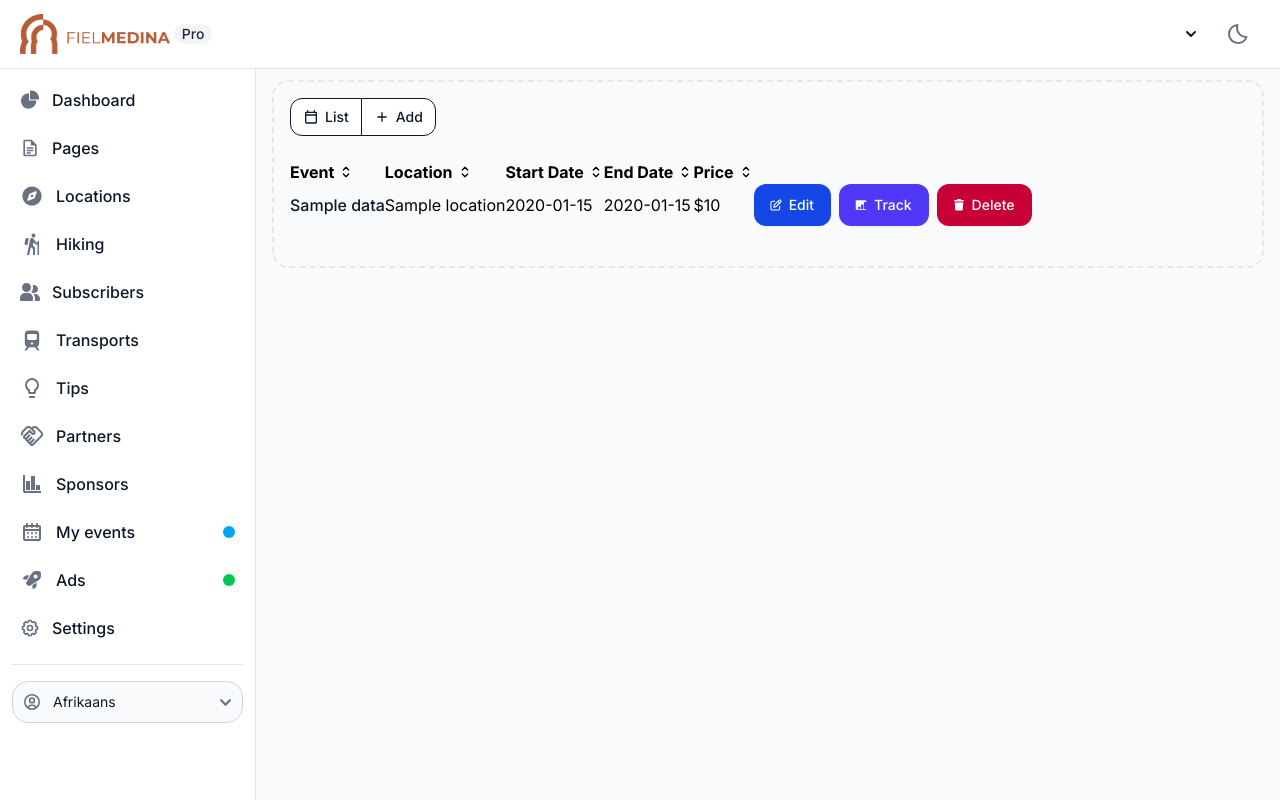
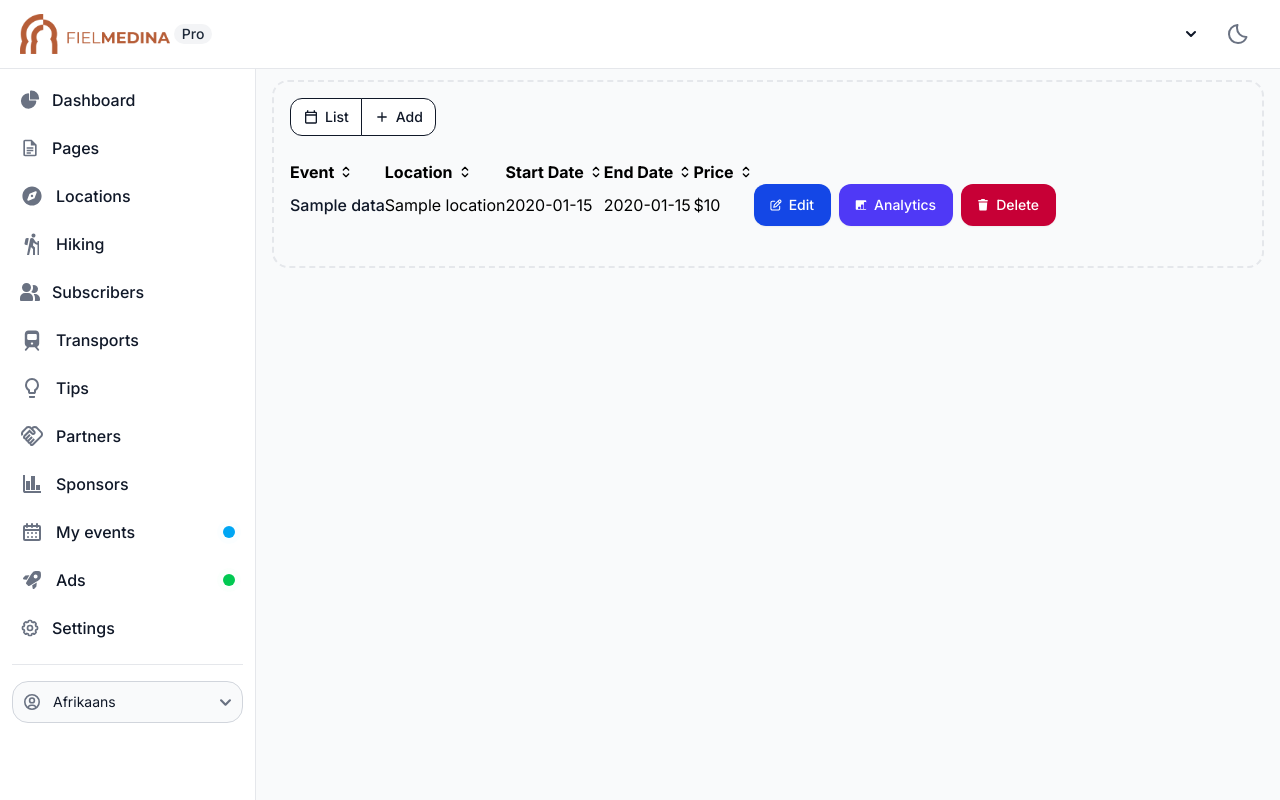
Before and after one commit to akenore/FielMedinaAPI, a Django app: template guard/templates/guard/views/events/list.html in a window 1280 px wide. Run offline with Django 5.2, Linux system fonts and the light colour scheme; the template is opened without the code that fills it: most values are stand-ins (such as "Sample title", 1, 10 or a date in 2020); some libraries are stand-ins or nearby versions.

Commit message:
feat: Rename "Track" to "Analytics" in ad and event lists and add French translations for various terms.

```diff
--- a/guard/templates/guard/views/ads/list.html
+++ b/guard/templates/guard/views/ads/list.html
@@ -110,7 +110,7 @@
                                <svg class="w-3.5 h-3.5 me-1.5 -ms-0.5" aria-hidden="true" xmlns="http://www.w3.org/2000/svg" width="24" height="24" fill="currentColor" viewBox="0 0 24 24">
                                    <path fill-rule="evenodd" d="M4 4a1 1 0 0 0-1 1v14a1 1 0 0 0 1 1h16a1 1 0 0 0 1-1V5a1 1 0 0 0-1-1H4Zm3 12a1 1 0 0 1 1-1h2a1 1 0 0 1 1 1v2a1 1 0 0 1-1 1H8a1 1 0 0 1-1-1v-2Zm5-4a1 1 0 0 1 1-1h2a1 1 0 0 1 1 1v6a1 1 0 0 1-1 1h-2a1 1 0 0 1-1-1v-6Zm5-4a1 1 0 0 1 1-1h2a1 1 0 0 1 1 1v10a1 1 0 0 1-1 1h-2a1 1 0 0 1-1-1V9Z" clip-rule="evenodd"/>
                                </svg>
-                               {% trans "Track" %}
+                               {% trans "Analytics" %}
                            </a>
                            {% endif %}
                            <button data-modal-target="confirm-modal{{ ad.id }}" data-modal-toggle="confirm-modal{{ ad.id }}" class="inline-flex items-center text-white bg-danger box-border border border-transparent hover:bg-danger-strong focus:ring-4 focus:ring-danger-medium shadow-xs font-medium leading-5 rounded-base text-sm px-4 py-2.5 focus:outline-none">
--- a/guard/templates/guard/views/events/list.html
+++ b/guard/templates/guard/views/events/list.html
@@ -84,7 +84,7 @@
                                <svg class="w-3.5 h-3.5 me-1.5 -ms-0.5" aria-hidden="true" xmlns="http://www.w3.org/2000/svg" width="24" height="24" fill="currentColor" viewBox="0 0 24 24">
                                    <path fill-rule="evenodd" d="M4 4a1 1 0 0 0-1 1v14a1 1 0 0 0 1 1h16a1 1 0 0 0 1-1V5a1 1 0 0 0-1-1H4Zm3 12a1 1 0 0 1 1-1h2a1 1 0 0 1 1 1v2a1 1 0 0 1-1 1H8a1 1 0 0 1-1-1v-2Zm5-4a1 1 0 0 1 1-1h2a1 1 0 0 1 1 1v6a1 1 0 0 1-1 1h-2a1 1 0 0 1-1-1v-6Zm5-4a1 1 0 0 1 1-1h2a1 1 0 0 1 1 1v10a1 1 0 0 1-1 1h-2a1 1 0 0 1-1-1V9Z" clip-rule="evenodd"/>
                                </svg>
-                               {% trans "Track" %}
+                               {% trans "Analytics" %}
                            </a>
                            {% endif %}
                            <button data-modal-target="confirm-modal{{ data.id }}" data-modal-toggle="confirm-modal{{ data.id }}" class="inline-flex items-center text-white bg-danger box-border border border-transparent hover:bg-danger-strong focus:ring-4 focus:ring-danger-medium shadow-xs font-medium leading-5 rounded-base text-sm px-4 py-2.5 focus:outline-none">
```
Also changed, not shown: guard/templates/guard/base/topBar.html (line endings or trailing spaces), locale/fr/LC_MESSAGES/django.po, 1 other file.
